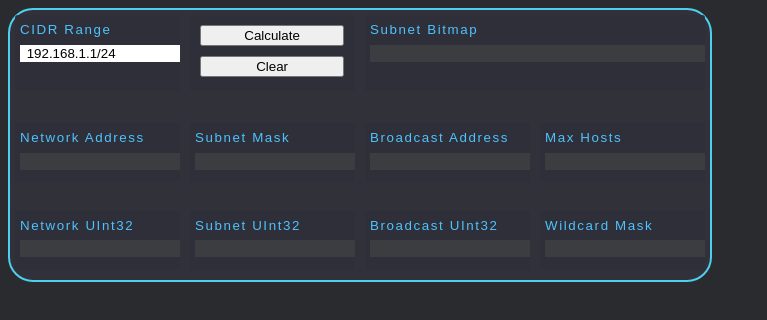
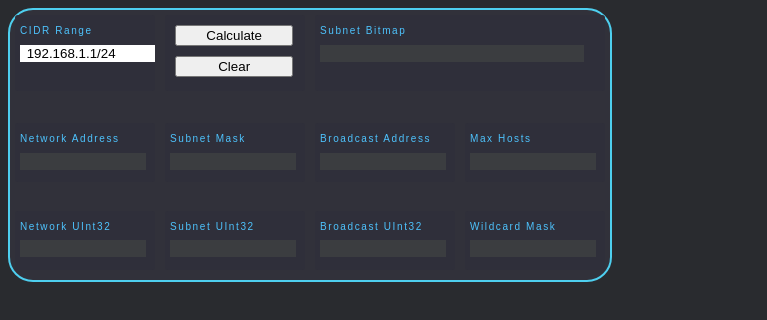
Before and after one commit to rootVIII/cidr-calc, a website: page index.html in a window 1280 px wide. Shown: the whole page, without its empty margins (0-767 px from the left). Drawn offline with Linux system fonts and the light colour scheme.

Commit message:
make total size of app smaller

```diff
--- a/index.html
+++ b/index.html
@@ -16,8 +16,8 @@
             flex-wrap: wrap;
             min-height: 265px;
             max-height: 270px;
-            max-width: 700px;
-            min-width: 670px;
+            max-width: 600px;
+            min-width: 570px;
             border: 2px solid #4ECFEF;
             border-radius: 25px;
             background: #31313A;
@@ -50,6 +50,7 @@
             color: #ECECEC;
             outline: none;
             padding-left: 0.3em;
+            width: 92%;
         }
         #cidrBlock {
             border: 0;
@@ -63,8 +64,12 @@
             padding-left: 0.5em;
             font-weight: lighter;
         }
+        small {
+            font-weight: lighter;
+            font-size: 10px;
+        }
         button {
-            width: 93%;
+            width: 91%;
             margin: 5px;
         }
         input {
@@ -74,7 +79,7 @@
             background-color: #292B2F;
         }
         #statusMessage {
-            font-size: 10px;
+            font-size: 11px;
             color: #ECECEC;
         }
  </style>
@@ -112,7 +117,7 @@
                 </small>
             </label>
             <br>
-            <input class="display-input" type="text" id="subnetBitmap" size="45" readonly>
+            <input class="display-input" type="text" id="subnetBitmap" readonly>
             <small id="statusMessage">&emsp;</small>
         </div>
     </div>
```
